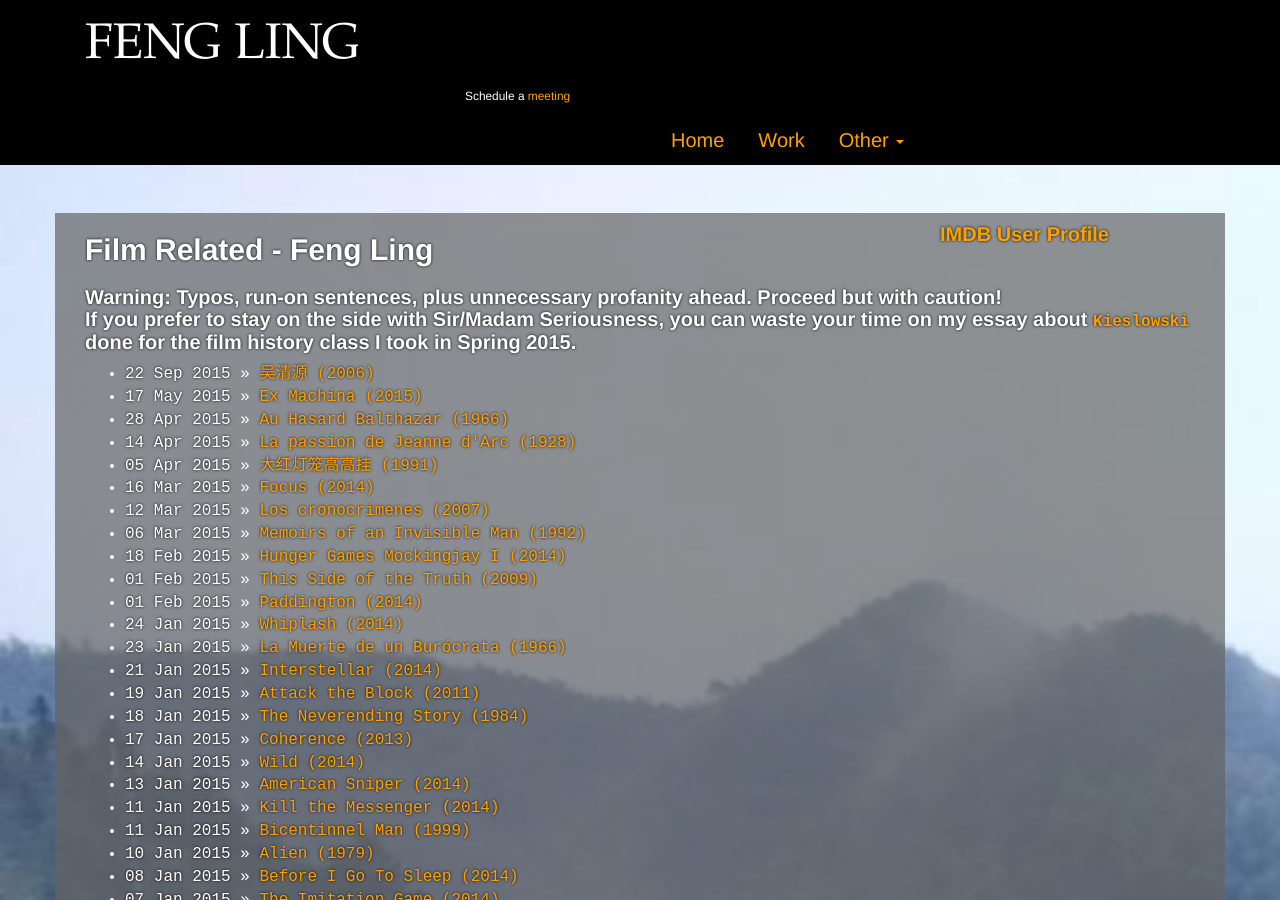
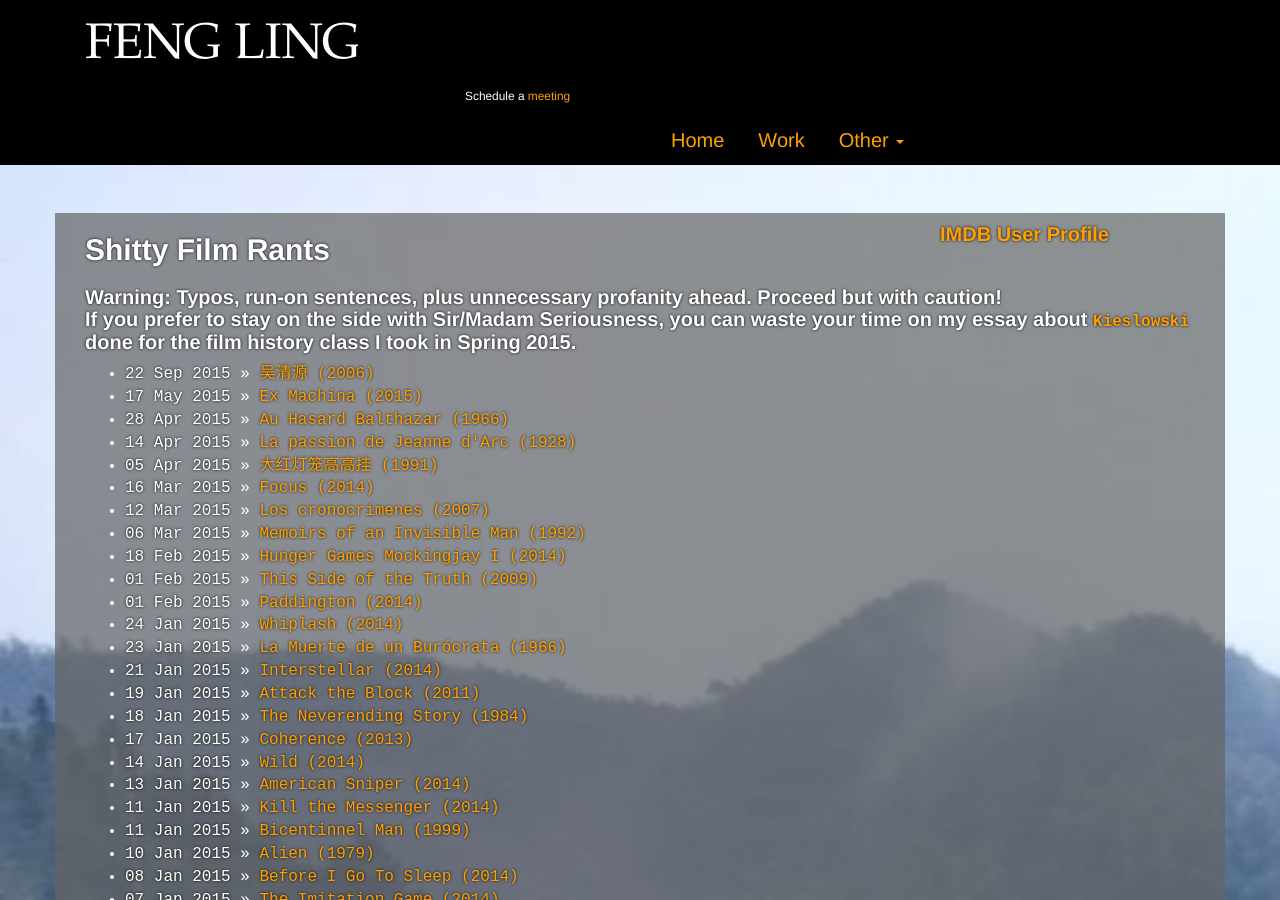
Before and after one commit to levincoolxyz/levincoolxyz.github.io, a Jekyll site: the page built from movrev/index.html, in a window 1280 px wide and 900 px high. Built offline with Jekyll 4.4.1, drawn with Linux system fonts in a browser that asks for light colours.

Commit message:
new commit

```diff
--- a/fotos/index.html
+++ b/fotos/index.html
@@ -3,7 +3,7 @@ layout: default
 title: Photos - FENG LING
 ---
 
-<div id="foto_index" class="container col-md-10">
+<div id="review-page" class="container col-md-10">
 	<h2>Amateur Photography and such...</h2>
 	<p>This page is under construction... Take some branches.</p>
 	<div class="thumbnail">
--- a/movrev/index.html
+++ b/movrev/index.html
@@ -1,6 +1,6 @@
 ---
 layout: default
-title: Film Related - Feng Ling
+title: Shitty Film Rants
 ---
 
 <div id="review-page" class="container">
```
